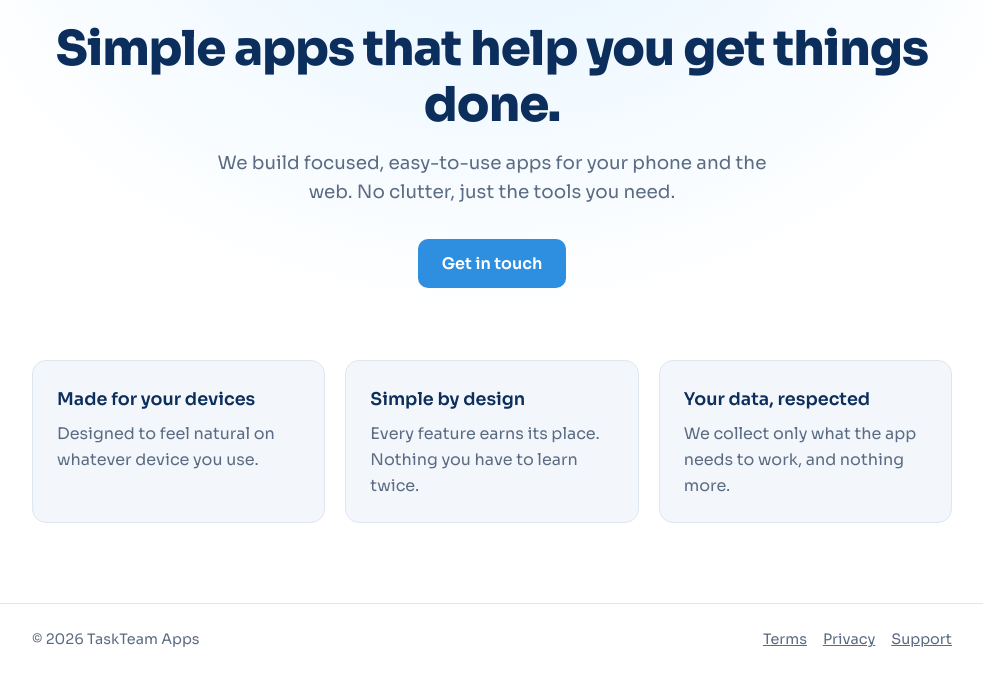
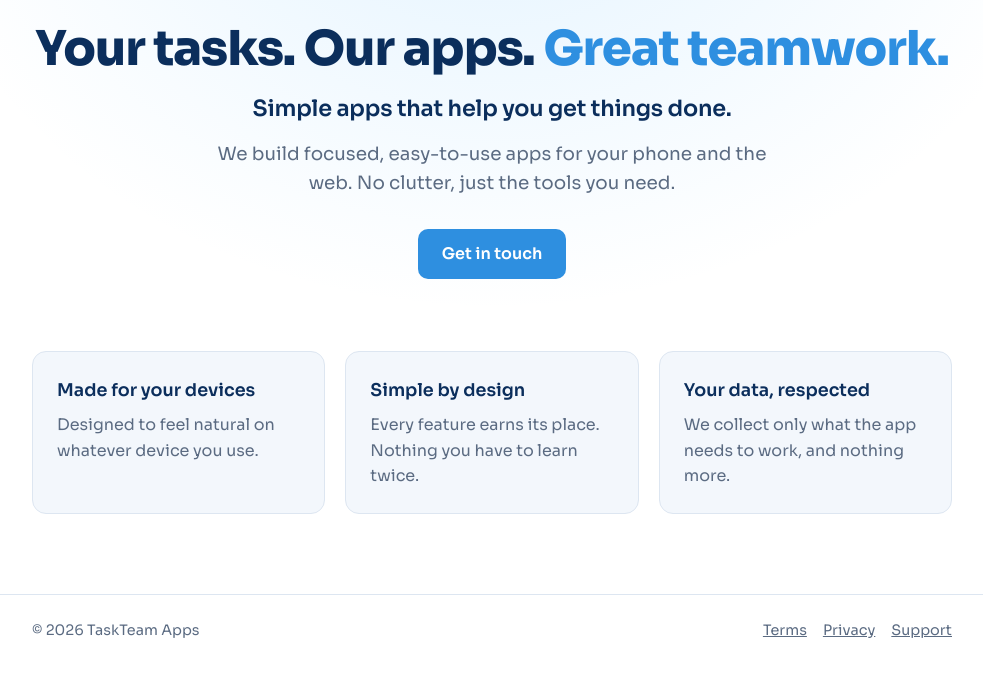
Before and after one commit to TaskTeamApps/site, a plain HTML site: page index.html in a window 1280 px wide. Shown: the part 230-905 px from the top of the page, without its empty margins (148-1131 px from the left). Drawn offline with Linux system fonts and the light colour scheme.

Commit message:
Use same text as Insta

```diff
--- a/index.html
+++ b/index.html
@@ -38,7 +38,8 @@
     <section class="hero">
       <div class="wrap">
         <picture><source srcset="assets/logo-mark-dark.png" media="(prefers-color-scheme: dark)"><img class="hero-mark" src="assets/logo-mark.png" alt="" width="72" height="74"></picture>
-        <h1>Simple apps that help you get things done.</h1>
+        <h1 class="motto">Your tasks. Our apps. <span class="accent-text">Great teamwork.</span></h1>
+        <p class="tagline">Simple apps that help you get things done.</p>
         <p>We build focused, easy-to-use apps for your phone and the web. No clutter, just the tools you need.</p>
         <a class="button" href="contact.html">Get in touch</a>
       </div>
--- a/style.css
+++ b/style.css
@@ -439,3 +439,14 @@ nav .menu a:has(.menu-icon) {
   border-radius: 22.5%;
   box-shadow: 0 0 0 1px rgba(11, 46, 92, 0.08);
 }
+
+/* Home hero motto */
+.motto { margin-bottom: 14px !important; }
+.accent-text { color: var(--brand-team); }
+.hero .tagline {
+  color: var(--text);
+  font-size: clamp(1.15rem, 2.4vw, 1.4rem);
+  font-weight: 600;
+  letter-spacing: -0.01em;
+  margin: 0 auto 12px;
+}
```
